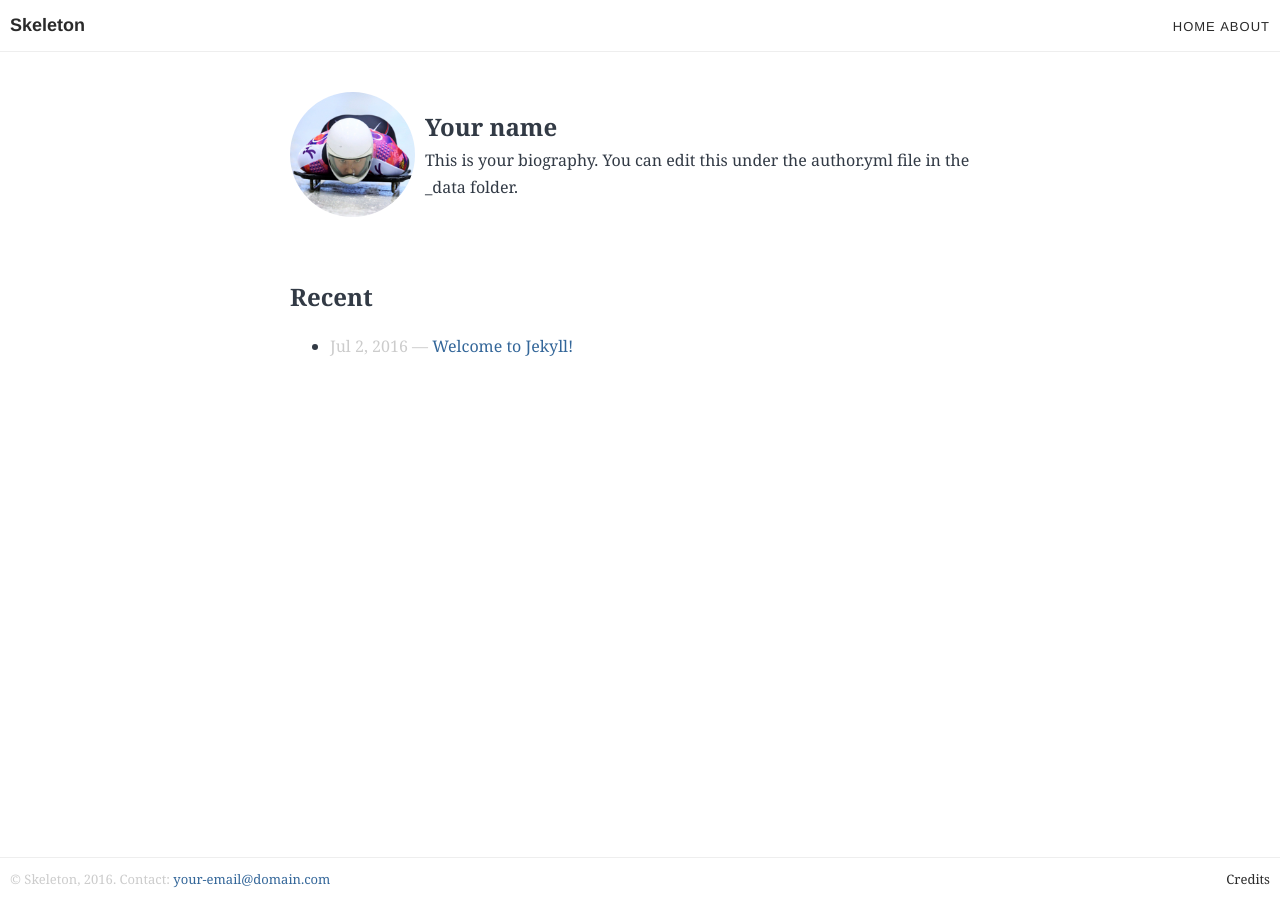
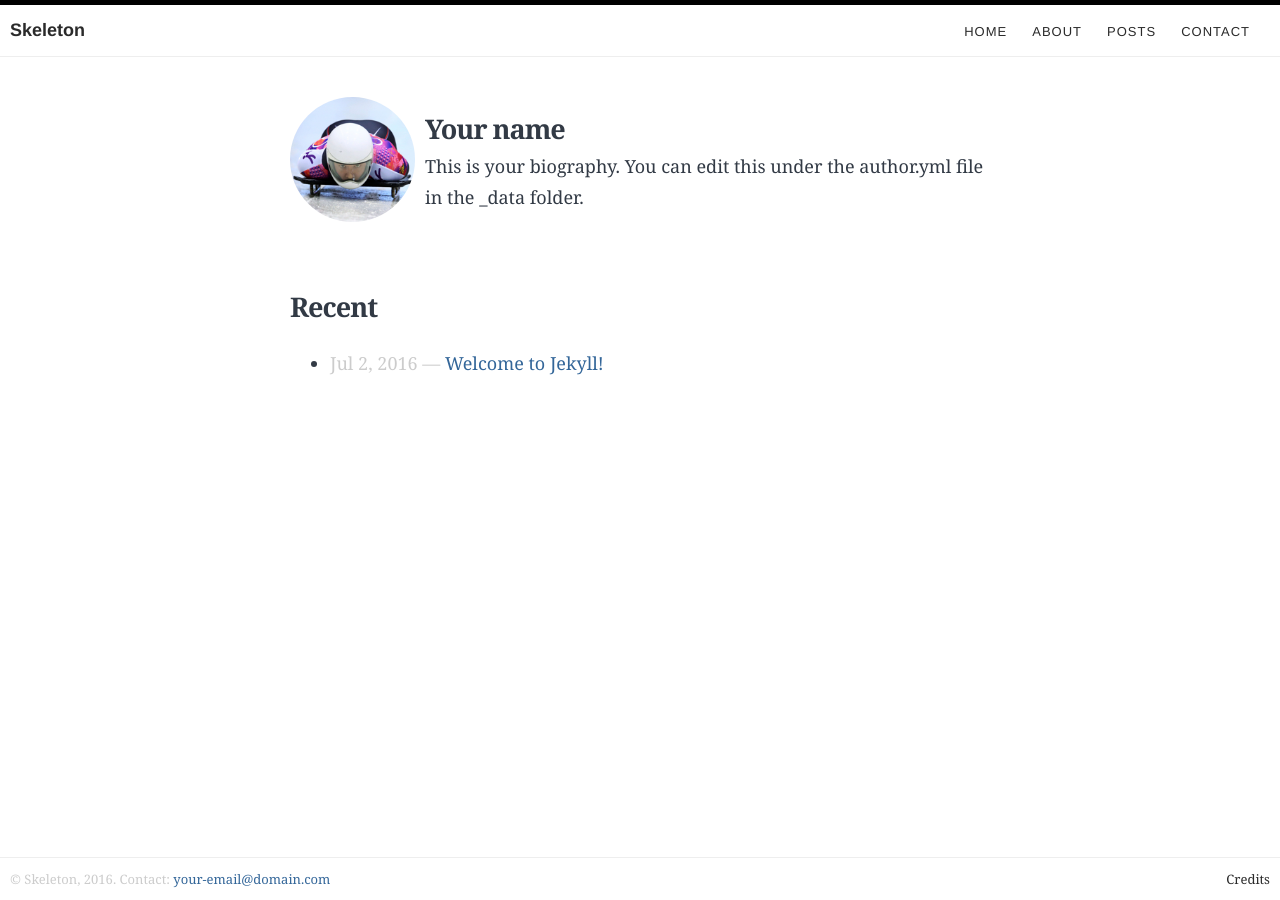
Before and after one commit to morgantracey/morgantracey.github.io, a Jekyll site: the page built from index.html, in a window 1280 px wide. Built offline with Jekyll 4.4.1, drawn with Linux system fonts in a browser that asks for light colours.

Commit message:
Minor updates

```diff
--- a/_data/nav.yml
+++ b/_data/nav.yml
@@ -3,6 +3,10 @@ header:
     url: /
   - title: About
     url: /about
+  - title: Posts
+    url: /posts
+  - title: Contact
+    url: /contact
 footer:
   - title: Credits
     url: /
--- a/_sass/abstracts/_variables.scss
+++ b/_sass/abstracts/_variables.scss
@@ -7,7 +7,7 @@ $color-muted: #ccc;
 $color-borders: #eee;
 
 // Fonts
-$font-serif: "Source Serif Pro", Georgia, serif;
+$font-serif: "Georgia", "Source Serif Pro", Georgia, serif;
 $font-sans: "Source Sans Pro", "Helvetica Neue", Helvetica, sans-serif;
 $font-code: "Source Code Pro";
 
@@ -18,7 +18,7 @@ $font-weight--bold: 700;
 $font-weight--ultra: 900;
 
 $body-font: $font-serif;
-$font-size--normal: 1.6em; // sizing is in rems elsewhere (Chrome bug)
+$font-size--normal: 1.8em; // sizing is in rems elsewhere (Chrome bug)
 $font-size--small: 1.3rem;
 $line-height: 1.7;
 
--- a/_sass/base/_base.scss
+++ b/_sass/base/_base.scss
@@ -42,6 +42,13 @@ p, blockquote, pre,
 ul, ol, dl, figure,
 %vertical-rhythm {
     margin-bottom: $spacing-unit / 2;
+}
+
+h1,
+h2,
+h3,
+h4 {
+  letter-spacing: -1px;
 }
 
 
--- a/_sass/layout/_header.scss
+++ b/_sass/layout/_header.scss
@@ -1,5 +1,6 @@
 .site-header {
   @include border($header-border-style, $header-border-color, $header-border-sides);
+  border-top: 5px solid black;
   display: flex;
   flex-direction: column;
   align-items: center;
--- a/_sass/layout/_layout.scss
+++ b/_sass/layout/_layout.scss
@@ -1,7 +1,7 @@
 .container {
   max-width: $max-container-width;
   margin: 0 auto;
-  width: 94%;
+  width: 90%;
 }
 
 // Sticky Footer styles
--- a/_sass/layout/_navigation.scss
+++ b/_sass/layout/_navigation.scss
@@ -5,6 +5,7 @@
     letter-spacing: $nav-letter-spacing;
     font-size: $nav-font-size;
     text-decoration: $nav-text-decoration;
+    margin-right: 2rem;
     &:hover {
       color: $nav-link-color--hover;
       text-decoration: $nav-text-decoration--hover;
```
